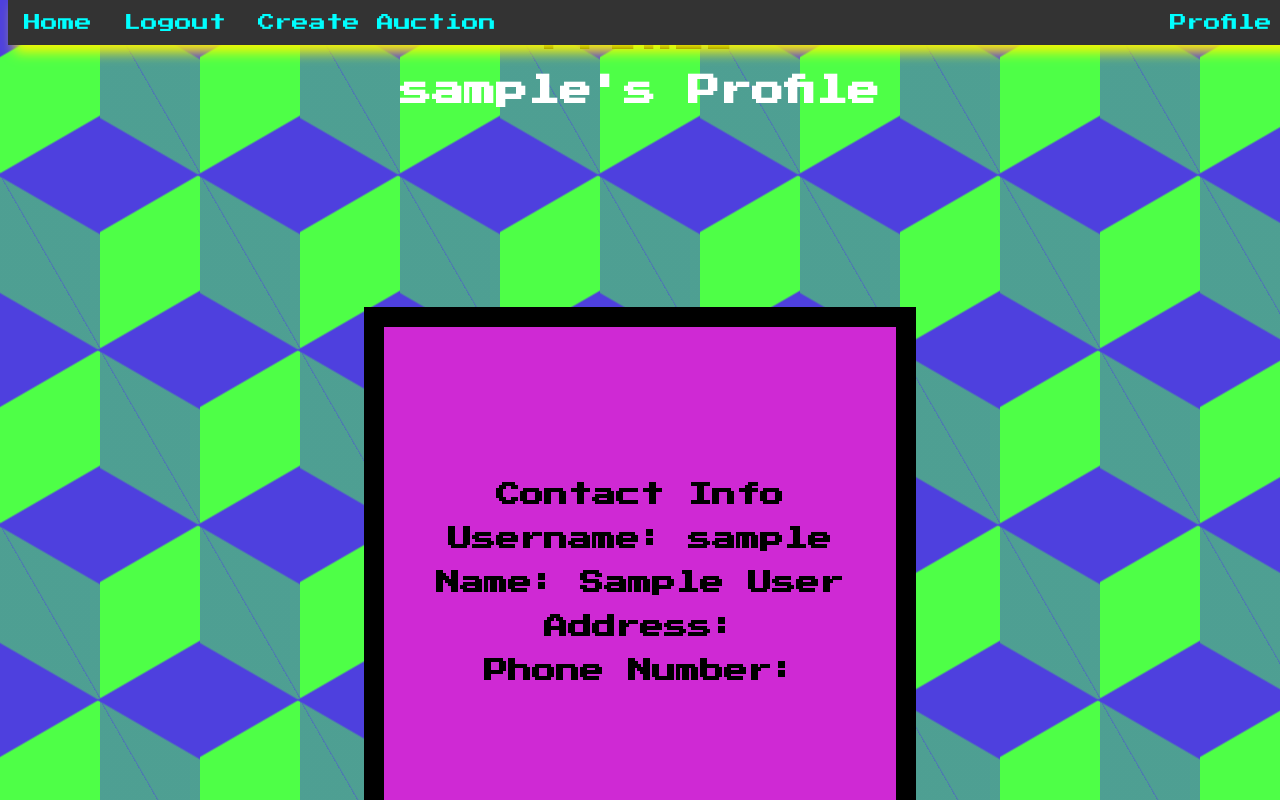
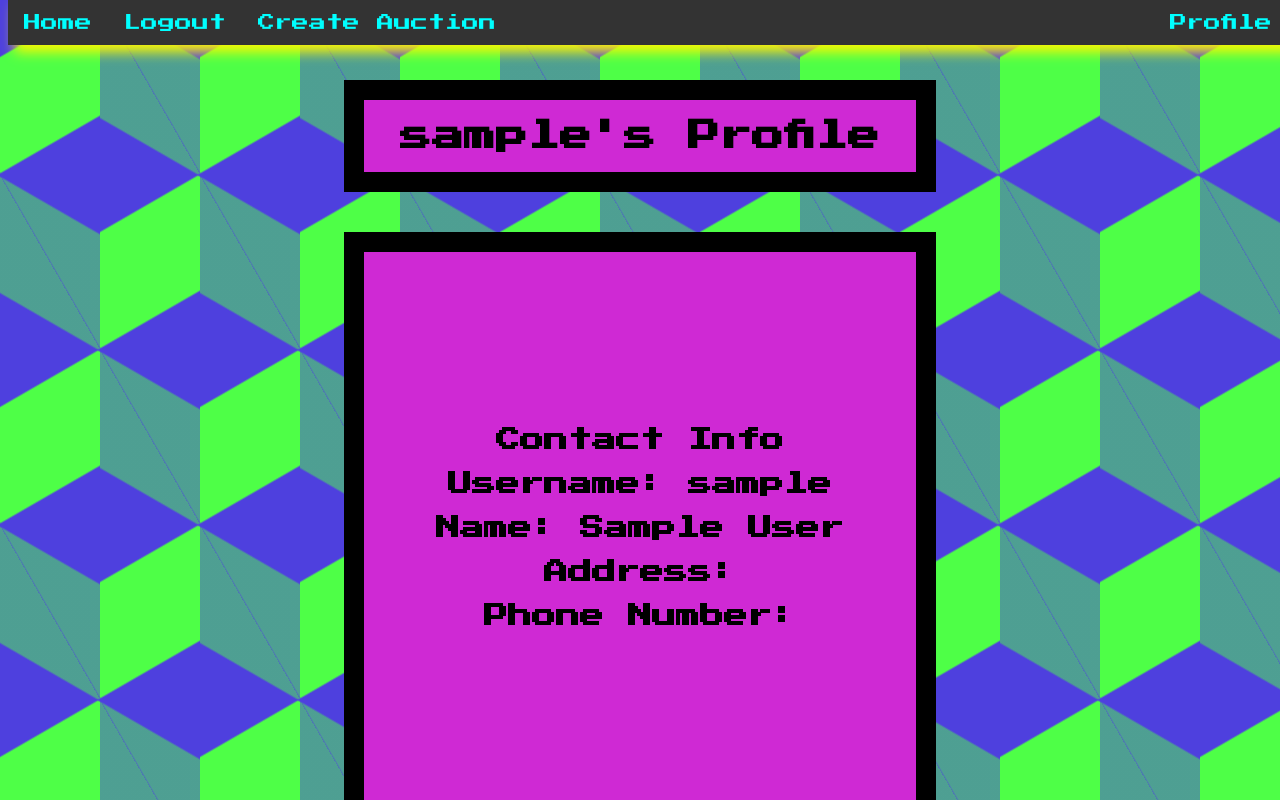
Before and after one commit to Lutsockr/Final-Capstone, a Vue app in the folder vue/: page /profile in a window 1280 px wide. Shown: the top 800 px of the page. Built offline with nearby package versions, Linux system fonts and the light colour scheme; no server answers; sample sign-in values are in the browser's storage; a web font is replaced by a local one.

Commit message:
made a few finishing touches to site

```diff
--- a/vue/src/components/CreateAuction.vue
+++ b/vue/src/components/CreateAuction.vue
@@ -69,8 +69,15 @@ export default {
   width: 30vw;
   height: 30vw;
   background-position: center;
-  background-image: url('../img/green-dollar-sign-icon-28.png');
-  /* background: linear-gradient(to top right, #1abc9c, #3498db); */
+
+
+  background: rgba(255,255,255,0.5);
+  -webkit-backdrop-filter: blur(4px);
+  backdrop-filter: blur(4px);
+  border: solid;
+  border-width: 22px;
+  border-color: rgb(250, 4, 250);
+
   position: relative;
   color: black;
 }
@@ -95,8 +102,8 @@ export default {
 }
 #create-submit {
   width: 16vw;
-  color: yellow;
-  background-color: green;
+  color: rgb(4, 253, 4);
+  background-color: blue;
 
 }
 
--- a/vue/src/components/Profile.vue
+++ b/vue/src/components/Profile.vue
@@ -1,9 +1,9 @@
 <template>
     <div class="profile-main">
 
-        <h1 class="profile-title" > Profile </h1>
 
-        <h1 style="color:white" class="username" > {{ this.$store.state.user.username }}'s Profile </h1>
+
+        <h1 class="username" > {{ this.$store.state.user.username }}'s Profile </h1>
 
         <div class="profile-box">
             <tr class="profile-table">
@@ -56,7 +56,21 @@ color: black;
 
 }
 .username {
-    color: rgb(207, 41, 212);
+    background-color: rgb(207, 41, 212);
+    width:  40vw;
+    border-color: black;
+    margin-left: auto;
+    margin-right: auto;
+    margin-top: 80px;
+    border: solid;
+    border-width: 20px;
+    display: flex;
+    align-items: center;
+    padding: 20px;
+    justify-content: center;
+
+
+
 }
 .profile-box{
     background-color: rgb(207, 41, 212);
@@ -64,11 +78,12 @@ color: black;
     height: 40vw;
     margin-left: auto;
     margin-right: auto;
-    margin-top: 200px;
+    margin-top: 40px;
     border: solid;
     border-width: 20px;
     display: flex;
     align-items: center;
+    padding: 20px
 
 
     /* border-radius: 60%; */
--- a/vue/src/components/UserCardFormat.vue
+++ b/vue/src/components/UserCardFormat.vue
@@ -125,34 +125,24 @@ h1{
 .a {
 display: flex;
 display: inline-block;
-border: 1px solid rgba(255,255,255,0.15);
+border: solid;
+border-width: 5px;
+border-color: rgb(250, 4, 250);
 
 
-background: rgba(255,255,255,0.5);
--webkit-backdrop-filter: blur(10px);
-backdrop-filter: blur(10px);
+-webkit-box-shadow: 14.5px 14.5px 20.5px 3px #eb0af4;
+-moz-box-shadow: 14.5px 14.5px 20.5px 3px #eb0af4;
+box-shadow: 14.5px 14.5px 20.5px 3px #eb0af4;
 
+/* background: rgba(255,255,255,0.2);
+-webkit-backdrop-filter: blur(9px);
+backdrop-filter: blur(9px);
 
-/* -webkit-box-shadow: 14px 14px 23px 4px #000000;
--moz-box-shadow: 14px 14px 23px 4px #000000;
-box-shadow: 14px 14px 23px 4px #000000; */
 
 animation: colorChange 20s;
 animation-timing-function: ease-in-out;
 animation-iteration-count: infinite;
-animation-play-state: running;
-
-/* -webkit-box-shadow: colorChange;
--moz-box-shadow: 14px 14px 23px 4px #000000;
-box-shadow: 14px 14px 23px 4px #000000; */
-
-/* -webkit-box-shadow: colorChange;
--moz-box-shadow: 14px 14px 23px 4px colorChange;
-box-shadow: 14px 14px 23px 4px colorChange; */
-/* -webkit-box-shadow: 32px 32px 10px 3px colorChange;
--moz-box-shadow: 32px 32px 10px 3px #dddddd;
-box-shadow: 32px 32px 10px 3px #dddddd; */
-
+animation-play-state: running; */
 }
 
 .uploading-image {
@@ -164,6 +154,7 @@ box-shadow: 32px 32px 10px 3px #dddddd; */
 .remainingTime {
    margin-left: 1vw;
    margin-right: 1vw;
+
 }
 
 @keyframes colorChange {
```
